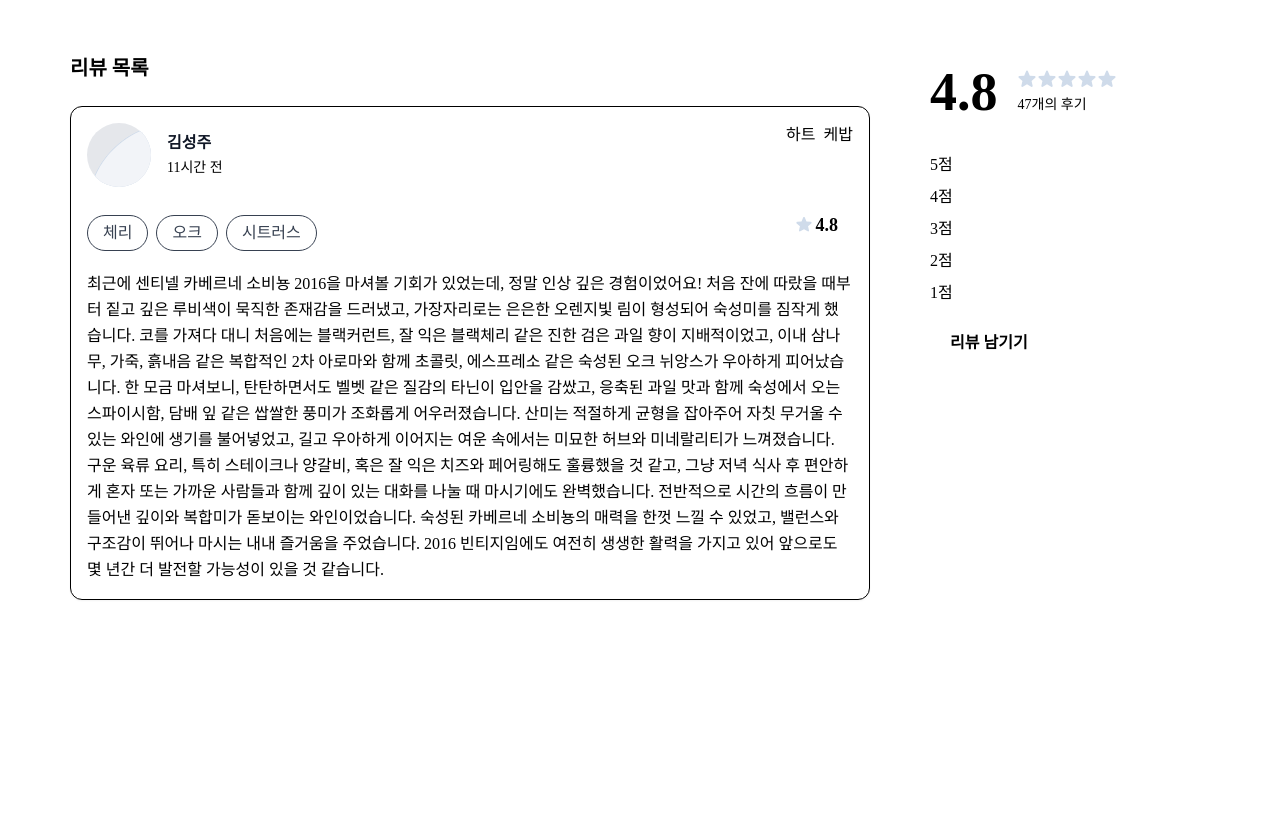
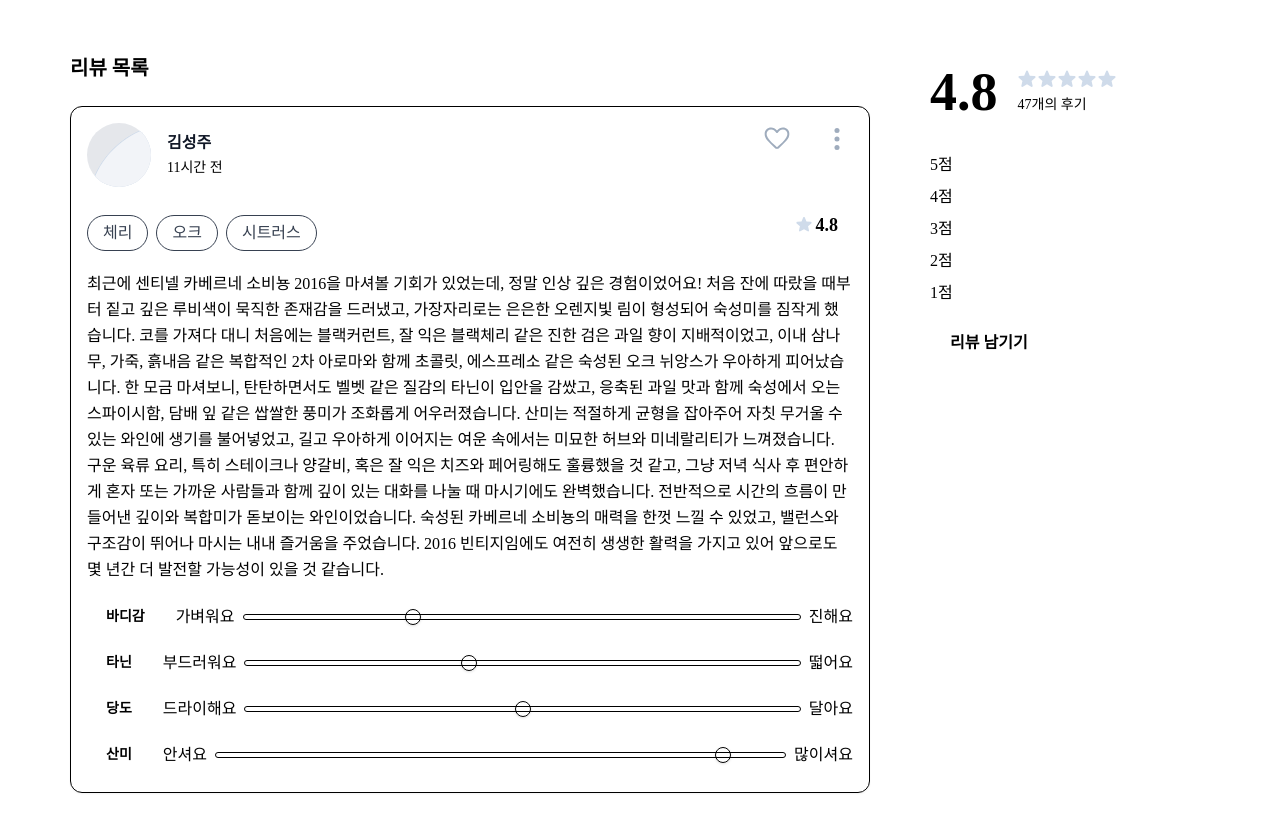
Before and after one commit to summerDev96/WHYNE_FE, a Next.js app: page /wines/1 in a window 1280 px wide. Shown: the part 440-1253 px from the top of the page. Before the commit the page ends 1060 px from the top, so only its background shows below. Built offline with nearby package versions, Linux system fonts and the light colour scheme; a web font is replaced by a local one.

Commit message:
feat: FlavorSliderList 추가+케밥+좋아요버튼 추가

```diff
--- a/src/components/common/card/ReviewCard.tsx
+++ b/src/components/common/card/ReviewCard.tsx
@@ -78,7 +78,7 @@ export function ReviewCard({
       )}
 
       {/* 슬라이더 */}
-      {flavorSliderSlot && <div className='mt-4'>{flavorSliderSlot}</div>}
+      {flavorSliderSlot && <div className='mt-4 md:mt-6 xl:mt-5'>{flavorSliderSlot}</div>}
     </div>
   );
 }
--- /dev/null
+++ b/src/components/wineDetail/FlavorSliderList.tsx
@@ -0,0 +1,60 @@
+import FlavorSlider from '@/components/common/slider/FlavorSlider';
+
+interface Props {
+  lightBold: number;
+  smoothTannic: number;
+  drySweet: number;
+  softAcidic: number;
+}
+
+function FlavorSliderList({
+  lightBold = 0,
+  smoothTannic = 0,
+  drySweet = 0,
+  softAcidic = 0,
+}: Props) {
+  const sliderClassName = '';
+
+  return (
+    <div className='flex gap-[18px] flex-col mb-4 md:mb-6 xl:mb-[6.5px]'>
+      <FlavorSlider
+        value={lightBold}
+        onChange={() => {}} //onChange가 필수 프롭이라
+        labelLeft={'가벼워요'}
+        labelRight={'진해요'}
+        badgeLabel={'바디감'}
+        disabled
+        className={sliderClassName}
+      />
+      <FlavorSlider
+        value={smoothTannic}
+        onChange={() => {}}
+        labelLeft={'부드러워요'}
+        labelRight={'떫어요'}
+        badgeLabel={'타닌'}
+        disabled
+        className={sliderClassName}
+      />
+      <FlavorSlider
+        value={drySweet}
+        onChange={() => {}}
+        labelLeft={'드라이해요'}
+        labelRight={'달아요'}
+        badgeLabel={'당도'}
+        disabled
+        className={sliderClassName}
+      />
+      <FlavorSlider
+        value={softAcidic}
+        onChange={() => {}}
+        labelLeft={'안셔요'}
+        labelRight={'많이셔요'}
+        badgeLabel={'산미'}
+        disabled
+        className={sliderClassName}
+      />
+    </div>
+  );
+}
+
+export default FlavorSliderList;
--- /dev/null
+++ b/src/components/wineDetail/Kebab.tsx
@@ -0,0 +1,17 @@
+import KebabIcon from '@/assets/kebab.svg';
+import { Button } from '@/components/ui/button';
+
+function Kebab() {
+  return (
+    <Button
+      variant='onlyCancel'
+      className='border-0 w-8 h-8 md:w-9.5 md:h-9.5
+    [&_svg]:w-8 [&_svg]:h-8'
+    >
+      {/* hover:text-primary 이거 설정 주려면 next.config에서 cicle도 fill속성 없애줘야함*/}
+      <KebabIcon />
+    </Button>
+  );
+}
+
+export default Kebab;
--- /dev/null
+++ b/src/components/wineDetail/LikeButton.tsx
@@ -0,0 +1,16 @@
+import LikeIcon from '@/assets/like.svg';
+import { Button } from '@/components/ui/button';
+
+function LikeButton() {
+  return (
+    <Button
+      variant='onlyCancel'
+      className='border-0 hover:text-primary w-8 h-8 md:w-9.5 md:h-9.5 mr-4.5 md:mr-5
+    [&_svg]:w-8 [&_svg]:h-8'
+    >
+      <LikeIcon />
+    </Button>
+  );
+}
+
+export default LikeButton;
--- a/src/pages/wines/[wineid].tsx
+++ b/src/pages/wines/[wineid].tsx
@@ -4,16 +4,32 @@ import Star from '@/assets/star.svg';
 import { ImageCard } from '@/components/common/card/ImageCard';
 import { ReviewCard } from '@/components/common/card/ReviewCard';
 import UserDefaultImg from '@/components/common/UserDefaultImg';
+import FlavorSliderList from '@/components/wineDetail/FlavorSliderList';
+import Kebab from '@/components/wineDetail/Kebab';
+import LikeButton from '@/components/wineDetail/LikeButton';
 import WineContent from '@/components/wineDetail/WineContent';
 import WineRating from '@/components/wineDetail/WineRating';
 
 //컨테이너 클래스 이름 max-w-[1140px], w-full, mx-auto 하나 묶어서 쓰자
 const review1 = {
-  text: '최근에 센티넬 카베르네 소비뇽 2016을 마셔볼 기회가 있었는데, 정말 인상 깊은 경험이었어요! 처음 잔에 따랐을 때부터 짙고 깊은 루비색이 묵직한 존재감을 드러냈고, 가장자리로는 은은한 오렌지빛 림이 형성되어 숙성미를 짐작게 했습니다. 코를 가져다 대니 처음에는 블랙커런트, 잘 익은 블랙체리 같은 진한 검은 과일 향이 지배적이었고, 이내 삼나무, 가죽, 흙내음 같은 복합적인 2차 아로마와 함께 초콜릿, 에스프레소 같은 숙성된 오크 뉘앙스가 우아하게 피어났습니다. 한 모금 마셔보니, 탄탄하면서도 벨벳 같은 질감의 타닌이 입안을 감쌌고, 응축된 과일 맛과 함께 숙성에서 오는 스파이시함, 담배 잎 같은 쌉쌀한 풍미가 조화롭게 어우러졌습니다. 산미는 적절하게 균형을 잡아주어 자칫 무거울 수 있는 와인에 생기를 불어넣었고, 길고 우아하게 이어지는 여운 속에서는 미묘한 허브와 미네랄리티가 느껴졌습니다. 구운 육류 요리, 특히 스테이크나 양갈비, 혹은 잘 익은 치즈와 페어링해도 훌륭했을 것 같고, 그냥 저녁 식사 후 편안하게 혼자 또는 가까운 사람들과 함께 깊이 있는 대화를 나눌 때 마시기에도 완벽했습니다. 전반적으로 시간의 흐름이 만들어낸 깊이와 복합미가 돋보이는 와인이었습니다. 숙성된 카베르네 소비뇽의 매력을 한껏 느낄 수 있었고, 밸런스와 구조감이 뛰어나 마시는 내내 즐거움을 주었습니다. 2016 빈티지임에도 여전히 생생한 활력을 가지고 있어 앞으로도 몇 년간 더 발전할 가능성이 있을 것 같습니다.',
+  content:
+    '최근에 센티넬 카베르네 소비뇽 2016을 마셔볼 기회가 있었는데, 정말 인상 깊은 경험이었어요! 처음 잔에 따랐을 때부터 짙고 깊은 루비색이 묵직한 존재감을 드러냈고, 가장자리로는 은은한 오렌지빛 림이 형성되어 숙성미를 짐작게 했습니다. 코를 가져다 대니 처음에는 블랙커런트, 잘 익은 블랙체리 같은 진한 검은 과일 향이 지배적이었고, 이내 삼나무, 가죽, 흙내음 같은 복합적인 2차 아로마와 함께 초콜릿, 에스프레소 같은 숙성된 오크 뉘앙스가 우아하게 피어났습니다. 한 모금 마셔보니, 탄탄하면서도 벨벳 같은 질감의 타닌이 입안을 감쌌고, 응축된 과일 맛과 함께 숙성에서 오는 스파이시함, 담배 잎 같은 쌉쌀한 풍미가 조화롭게 어우러졌습니다. 산미는 적절하게 균형을 잡아주어 자칫 무거울 수 있는 와인에 생기를 불어넣었고, 길고 우아하게 이어지는 여운 속에서는 미묘한 허브와 미네랄리티가 느껴졌습니다. 구운 육류 요리, 특히 스테이크나 양갈비, 혹은 잘 익은 치즈와 페어링해도 훌륭했을 것 같고, 그냥 저녁 식사 후 편안하게 혼자 또는 가까운 사람들과 함께 깊이 있는 대화를 나눌 때 마시기에도 완벽했습니다. 전반적으로 시간의 흐름이 만들어낸 깊이와 복합미가 돋보이는 와인이었습니다. 숙성된 카베르네 소비뇽의 매력을 한껏 느낄 수 있었고, 밸런스와 구조감이 뛰어나 마시는 내내 즐거움을 주었습니다. 2016 빈티지임에도 여전히 생생한 활력을 가지고 있어 앞으로도 몇 년간 더 발전할 가능성이 있을 것 같습니다.',
   name: '김성주',
   timeAgo: '11시간 전',
-  tag: ['체리', '오크', '시트러스'],
+  aroma: ['체리', '오크', '시트러스'],
   rating: '4.8',
+  lightBold: 30,
+  smoothTannic: 40,
+  drySweet: 50,
+  softAcidic: 90,
+};
+
+const { lightBold, smoothTannic, drySweet, softAcidic } = review1;
+const wineFlaver = {
+  lightBold,
+  smoothTannic,
+  drySweet,
+  softAcidic,
 };
 
 function WineInfoById() {
@@ -22,7 +38,6 @@ function WineInfoById() {
   return (
     <main className='mx-auto px-[16px] md:px-[20px] xl:px-0 max-w-[1140px]  min-w-[343px]'>
       <ImageCard
-        //z인덱스 수정하기
         imageSrc='/wineImg.png'
         imageClassName={IMAGE_CLASS_NAME}
         className='mx-auto relative w-full h-[190px] md:h-[260px] border rounded-[16px] mt-[29px] md:mt-[62px] mb-[40px] md:mb-[60px]'
@@ -37,9 +52,9 @@ function WineInfoById() {
               <li key={`id${i + 1}`} className='mb-[16px] md:mb-[24px] xl:mb-[20px]'>
                 <ReviewCard
                   userIcon={<UserDefaultImg className='w-10 h-10 md:w-16 md:h-16' />}
-                  menuSlot={<div>케밥</div>}
-                  likeSlot={<div>하트</div>}
-                  tags={review.tag}
+                  menuSlot={<Kebab />}
+                  likeSlot={<LikeButton />}
+                  tags={review.aroma}
                   timeAgo={review.timeAgo}
                   username={review.name}
                   rating={
@@ -47,7 +62,8 @@ function WineInfoById() {
                       <Star className='w-3 md:w-4 h-3 md:h-4 md:mt-[-2px]' /> {review.rating}
                     </span>
                   }
-                  reviewText={review.text}
+                  reviewText={review.content}
+                  flavorSliderSlot={<FlavorSliderList {...wineFlaver} />}
                   className='w-full xl:w-[800px]'
                 ></ReviewCard>
               </li>
@@ -64,3 +80,53 @@ export default WineInfoById;
 
 const IMAGE_CLASS_NAME =
   'w-[58px] md:w-[84px] xl:w-[58px] h-[209px] md:h-[302px] xl:h-[209px] absolute bottom-0 left-[20px] md:left-[60px] xl:left-[100px]';
+
+// const example = {
+//   id: 0,
+//   name: 'string',
+//   region: 'string',
+//   image: 'string',
+//   price: 0,
+//   type: 'string',
+//   avgRating: 0,
+//   reviewCount: 0,
+//   recentReview: {
+//     user: {
+//       id: 0,
+//       nickname: 'string',
+//       image: 'string',
+//     },
+//     updatedAt: '2025-07-23T08:41:22.919Z',
+//     createdAt: '2025-07-23T08:41:22.919Z',
+//     content: 'string',
+//     aroma: ['CHERRY'],
+//     rating: 0,
+//     id: 0,
+//   },
+//   userId: 0,
+//   reviews: [
+//     {
+//       id: 0,
+//       rating: 0,
+//       lightBold: 0,
+//       smoothTannic: 0,
+//       drySweet: 0,
+//       softAcidic: 0,
+//       aroma: ['CHERRY'],
+//       content: 'string',
+//       createdAt: '2025-07-23T08:41:22.920Z',
+//       updatedAt: '2025-07-23T08:41:22.920Z',
+//       user: {
+//         id: 0,
+//         nickname: 'string',
+//         image: 'string',
+//       },
+//       isLiked: {},
+//     },
+//   ],
+//   avgRatings: {
+//     additionalProp1: 0,
+//     additionalProp2: 0,
+//     additionalProp3: 0,
+//   },
+// };
```
Also changed, not shown: src/assets/kebab.svg (added), src/assets/like.svg (added).
